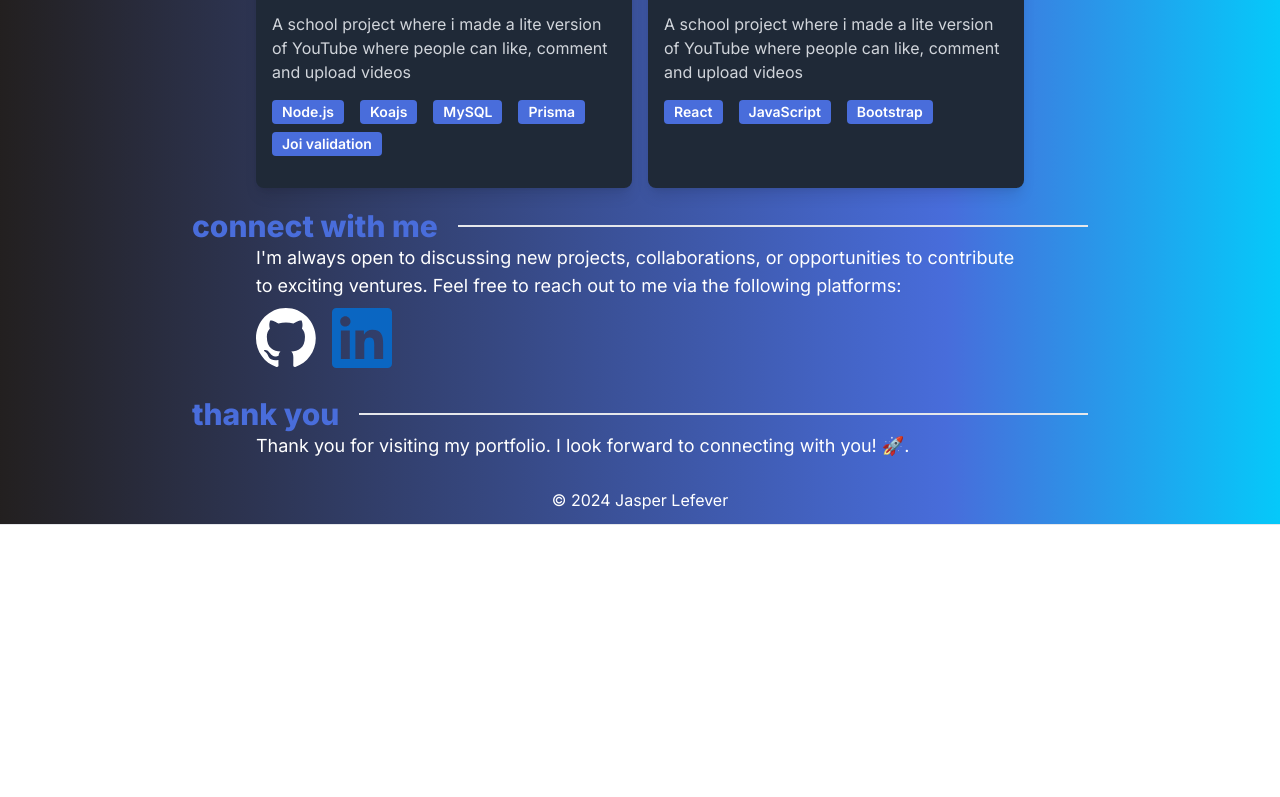
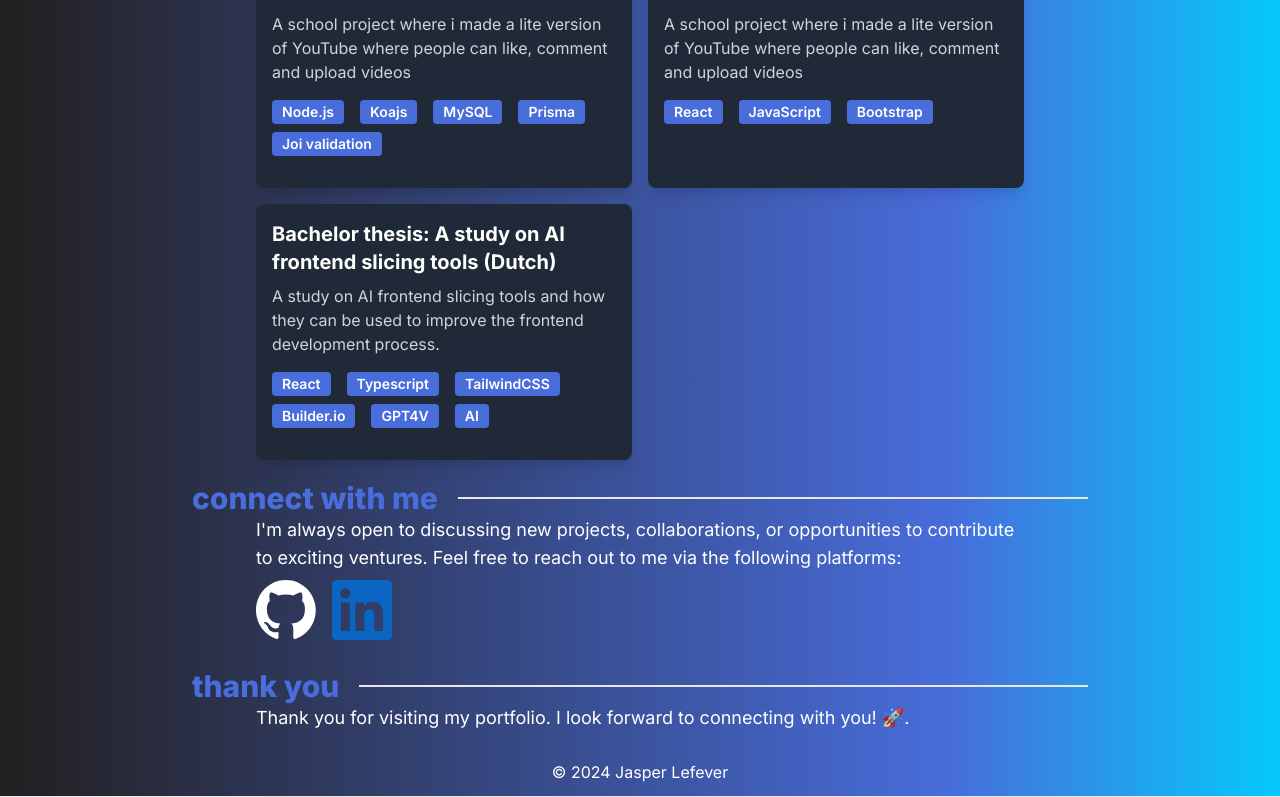
Before and after one commit to JasperLefever/portfolio, a React (Vite) app: page / in a window 1280 px wide. Shown: the part 2671-3468 px from the top of the page. Before the commit the page ends 3196 px from the top, so only its background shows below. Built offline with nearby package versions, Linux system fonts and the light colour scheme.

Commit message:
added thesis

```diff
--- a/src/projects.ts
+++ b/src/projects.ts
@@ -48,7 +48,6 @@ const projects: Project[] = [
     title: "SVK delivery control information system",
     description:
       "A school project(group) where we had to make a system that could store images of a specific order. That later could be used to check if damage was done during transport and who was responsible for it. This included an android app to take pictures, a web app for data retrieval and a shared backend",
-    link: "",
     tags: [
       ".NET",
       "C#",
@@ -63,7 +62,6 @@ const projects: Project[] = [
     title: "Delaware B2B webshop",
     description:
       "A school project where we had to make a B2B webshop for delaware. It included a react frontend and a node.js backend with a JavaFX spring boot admin panel",
-    link: "",
     tags: [
       "React",
       "JavaScript",
@@ -80,15 +78,19 @@ const projects: Project[] = [
     title: "Backend: Video sharing platform like YouTube",
     description:
       "A school project where i made a lite version of YouTube where people can like, comment and upload videos",
-    link: "",
     tags: ["Node.js", "Koajs", "MySQL", "Prisma", "Joi validation"],
   },
   {
     title: "Frontend: Video sharing platform like YouTube",
     description:
       "A school project where i made a lite version of YouTube where people can like, comment and upload videos",
-    link: "",
     tags: ["React", "JavaScript", "Bootstrap"],
+  },
+  {
+    title: "Bachelor thesis: A study on AI frontend slicing tools (Dutch)",
+    description:
+      "A study on AI frontend slicing tools and how they can be used to improve the frontend development process.",
+    tags: ["React", "Typescript", "TailwindCSS", "Builder.io", "GPT4V", "AI"],
   },
 ];
 
```
